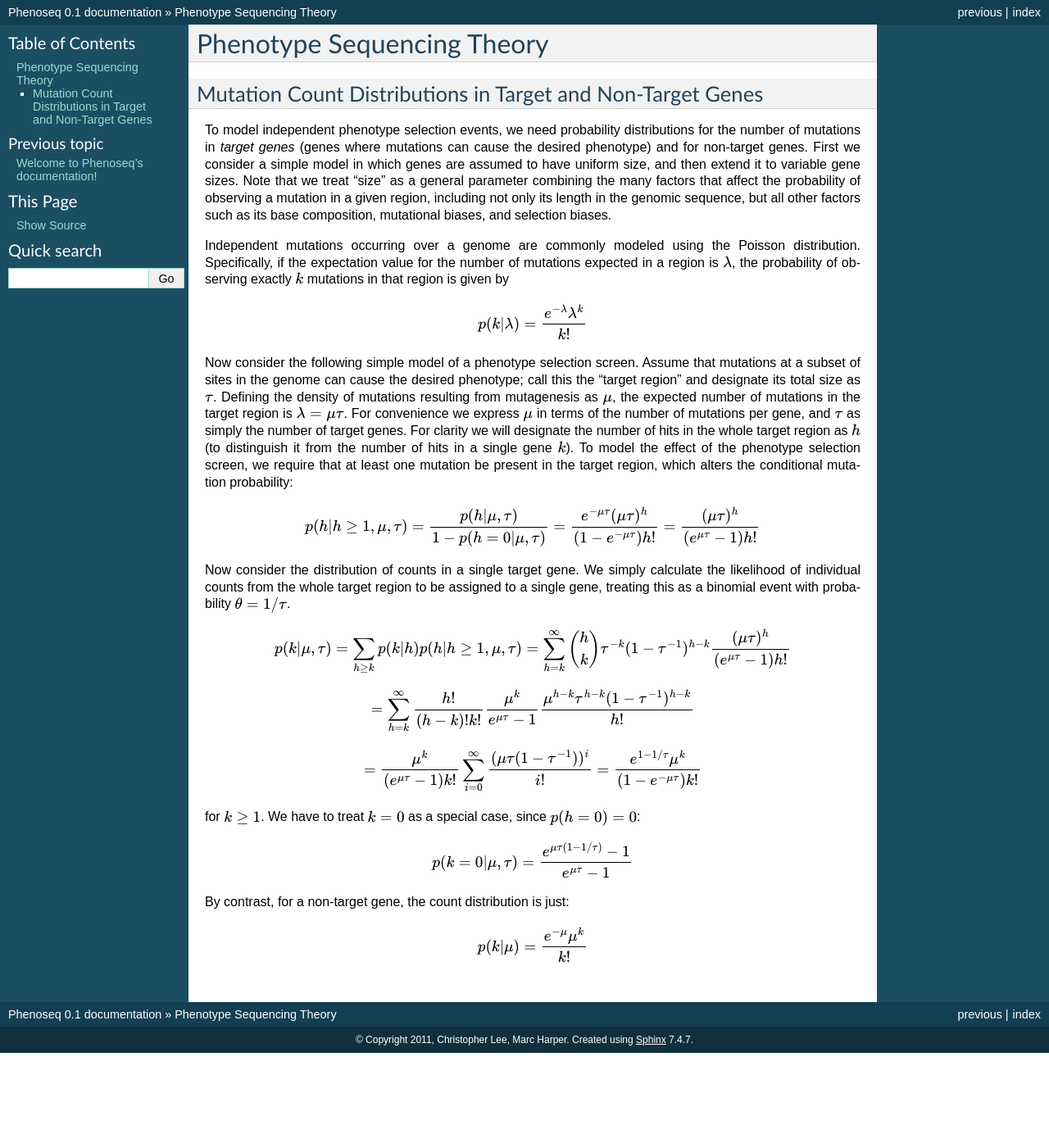
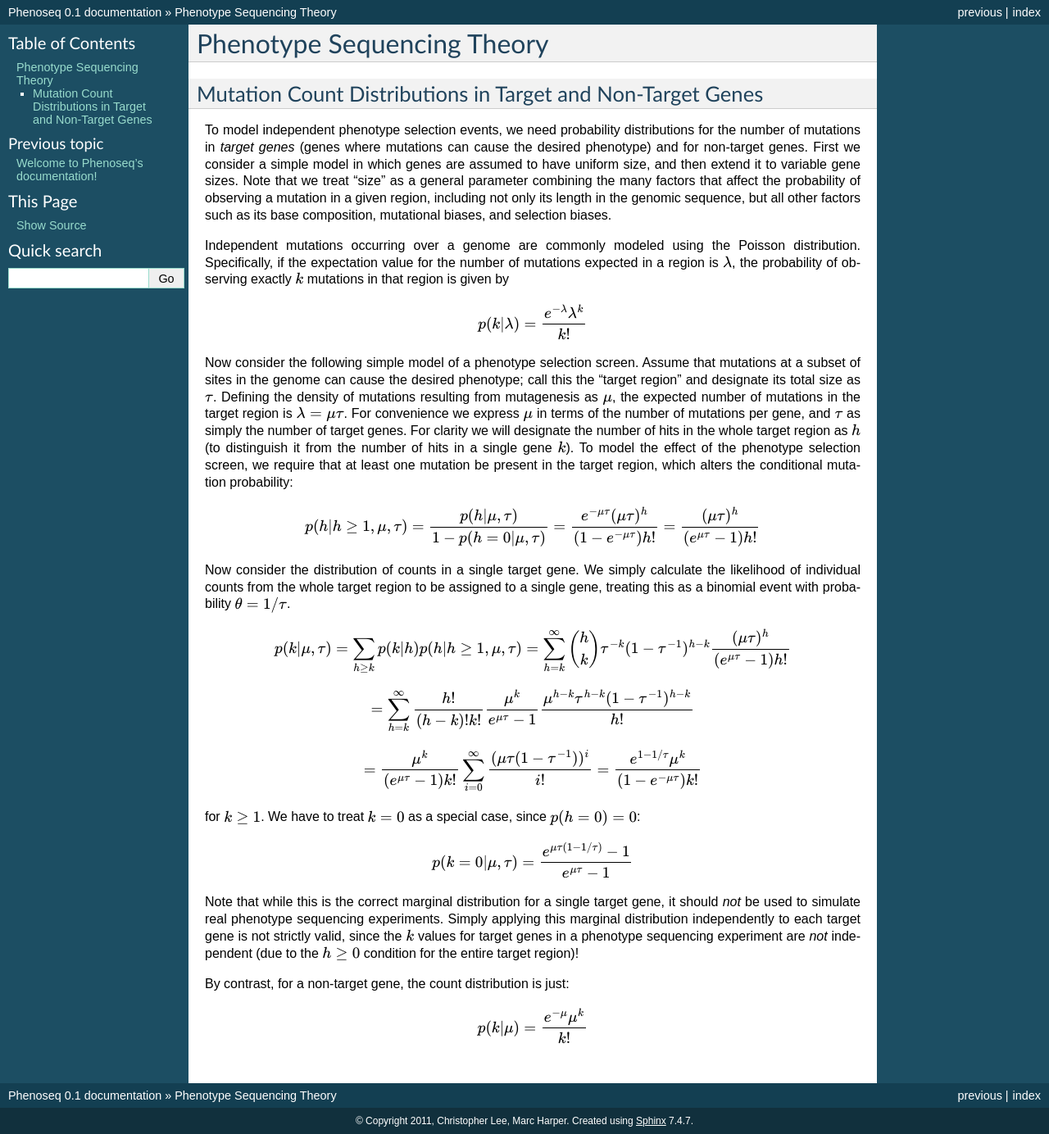
Before and after one commit to cjlee112/phenoseq, a Sphinx documentation site: the page built from doc/theory.rst, in a window 1280 px wide. Shown: the whole page at 82% size. Built offline with Sphinx 7.4.7, drawn with Linux system fonts in a browser that asks for light colours; before the commit the page ends 1285 px from its top, so only the background shows below that.

Commit message:
added clarification about marginal distribution vs. non-independence

```diff
--- a/doc/theory.rst
+++ b/doc/theory.rst
@@ -65,6 +65,15 @@ We have to treat :math:`k=0` as a special case, since :math:`p(h=0)=0`:
 
 .. math:: p(k=0|\mu,\tau) = \frac{e^{\mu\tau(1-1/\tau)} -1}{e^{\mu\tau}-1}
 
+Note that while this is the correct marginal distribution for a single
+target gene, it should *not* be used to simulate real phenotype
+sequencing experiments.
+Simply applying this marginal distribution independently
+to each target gene is not strictly valid, since the :math:`k` values for
+target genes in a phenotype sequencing experiment
+are *not* independent (due to the :math:`h \ge 0`
+condition for the entire target region)!
+
 By contrast, for a non-target gene, the count distribution is just:
 
 .. math:: p(k|\mu) = \frac{e^{-\mu}\mu^k}{k!}
```
